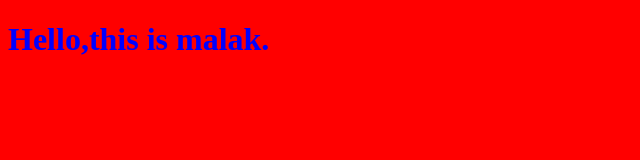
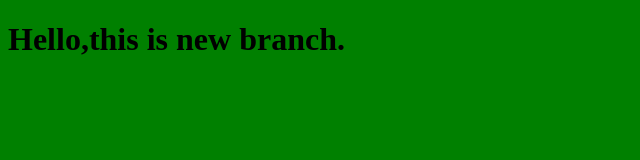
Before and after one commit to mw4982513-ux/myproject, a plain HTML site: page index.html in a window 1280 px wide. Shown: the whole page, without its empty margins (0-640 px from the left). Drawn offline with Linux system fonts and the light colour scheme.

Commit message:
changing style for the title

```diff
--- a/index.html
+++ b/index.html
@@ -9,7 +9,7 @@
 </head>
 <body>
     <h1>
-        Hello,this is malak.
+        Hello,this is new branch.
     </h1>
     <script src="app.js"></script>
 </body>
--- a/style.css
+++ b/style.css
@@ -1,6 +1,6 @@
 h1{
-    color: blue;
+    color: black;
 }
     body{
-        background-color: red;
+        background-color:green;
     }
```
